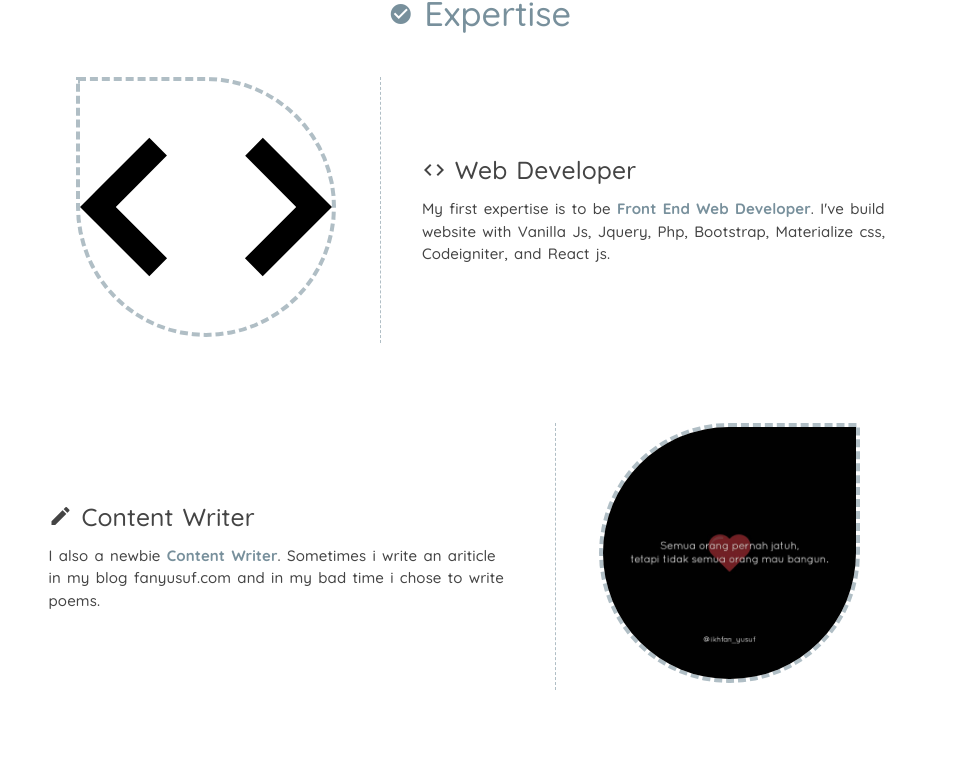
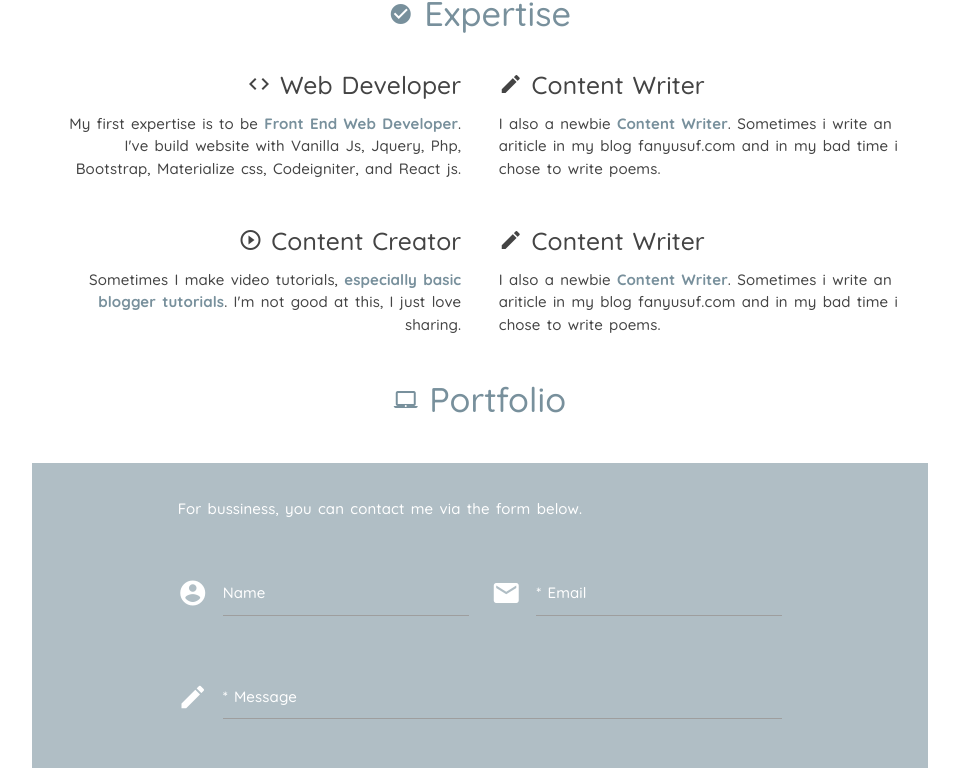
Before and after one commit to IkhfanYusuf/IkhfanYusuf.github.io, a React (Create React App) app: page / in a window 1280 px wide. Shown: the part 577-1345 px from the top of the page, without its empty margins (160-1119 px from the left). Built offline with nearby package versions, Linux system fonts and the light colour scheme.

Commit message:
edit bagian expertise

```diff
--- a/src/App.css
+++ b/src/App.css
@@ -32,22 +32,9 @@ nav::after{
 	left: -30vh;
 }
 
-/*nav::before{
-	width: 35vh;
-	height: 35vh;
-	background: #78909c;
-	top: -15vh;
-	left: 35vh;
+.row-expertise{
+	margin-bottom: 0!important;
 }
-
-.container::before{
-	width: 50vh;
-	height: 50vh;
-	background: #b0bec5 ;
-	top: 15vh;
-	left: -30vh;
-}*/
-
 .profile1{
 	line-height: 1.1;
 }
@@ -58,36 +45,14 @@ nav::after{
 nav ul li a.twitter img, nav ul li a.ig img, nav ul li a.github img, nav ul li a.yt img{
 	width: 48px;
 }
-.expertise-icons{
-	width: 32px;
+.expertise{
+	padding: 0.5rem 1.25rem!important;
 }
-.expertise-first-right{
-	margin: 0 30px!important;
+.expertise h5{
+
 }
-.expertise-first-left img{
-	width: 80%;
-	border-top-right-radius: 50%;
-	border: 4px dashed #b0bec5;
-	border-bottom-left-radius: 50%;
-	border-bottom-right-radius: 50%;
-	overflow: hidden;
-}
-.expertise-first-left.push-l7 img{
-	border-top-left-radius: 50%;
-	border-top-right-radius: 0!important;
-}
-.l5{
-	border-right: 1px dashed #b0bec5;
-}
-.l5.profile{
-	border-right: none;
-}
-.l5.push-l7{
-	border-left: 1px dashed #b0bec5;
-	border-right: none;
-}
-.l7{
-	position: relative;
+.right-align h5{
+	justify-content: flex-end;
 }
 .avatar{
 	position: absolute;
@@ -196,4 +161,16 @@ nav ul li a.twitter img, nav ul li a.ig img, nav ul li a.github img, nav ul li a
 		margin: 0!important;
 	}
 
+	.expertise{
+		border-radius: 2%;
+	}
+	.expertise{
+
+		border-left: 1px solid #b0bec5;
+
+	}
+	.expertise.right-align{
+		border-left: 0;
+		border-right: 1px solid #b0bec5;
 }
+}
--- a/src/App.js
+++ b/src/App.js
@@ -73,52 +73,30 @@ function App() {
 	  	</div>
 	  	<div className="content">
 	  		<div className="section"/>
-	  		<h4 className="expertise center-align blue-grey-text text-lighten-1"><i className="material-icons">check_circle</i>&nbsp;Expertise</h4>
-	  		<div className="section"/>
+	  		<h4 className="center-align blue-grey-text text-lighten-1"><i className="material-icons">check_circle</i>&nbsp;Expertise</h4>
 
 	  		{
 	  		//EXPERTISE START
 	  		}
 
-	  		<div className="row valign-wrapper">
-	  			<div className="col s12 l5 expertise-first-left center-align">
-	  				<img className="" alt="image" src={require('./icons/code.svg').default}/>
-	  			</div>
-
-		  		<div className="col s12 l7 expertise-first-right">
+	  		<div className="row row-expertise valign-wrapper">
+		  		<div className="col s12 l6 expertise right-align">
 		  			<h5 className="valign-wrapper"><i className="material-icons">code</i>&nbsp;Web Developer</h5>
 		  			<p className="text2">My first expertise is to be <b className="blue-grey-text text-lighten-1">Front End Web Developer</b>. I've build website with Vanilla Js, Jquery, Php, Bootstrap, Materialize css, Codeigniter, and React js.</p>
 		  		</div>
-	  		</div>
-
-	  		<div className="section"/>
-	  		<div className="section hide-on-small-only"/>
-
-	  		<div className="row valign-wrapper">
-	  			<div className="col s12 l5 push-l7 expertise-first-left center-align">
-	  				<img className="" alt="image" src={require('./quote.jpg').default}/>
-	  			</div>
-
-		  		<div className="col s12 l7 pull-l5 expertise-first-right">
+		  		<div className="col s12 l6 expertise">
 		  			<h5 className="valign-wrapper"><i className="material-icons">edit</i>&nbsp;Content Writer</h5>
 		  			<p className="text2">I also a newbie <b className="blue-grey-text text-lighten-1">Content Writer</b>. Sometimes i write an ariticle in my blog fanyusuf.com and in my bad time i chose to write poems.</p>
 		  		</div>
 	  		</div>
-
-	  		<div className="section"/>
-	  		<div className="section hide-on-small-only"/>
-
 	  		<div className="row valign-wrapper">
-	  			<div className="col s12 l5 expertise-first-left center-align">
-
-	  				<img className="" alt="image" src={require('./icons/play-outline.svg').default}/>
-
-
-	  			</div>
-
-		  		<div className="col s12 l7 expertise-first-right">
+		  		<div className="col s12 l6 expertise right-align">
 		  			<h5 className="valign-wrapper"><i className="material-icons">play_circle_outline</i>&nbsp;Content Creator</h5>
 		  			<p className="text2">Sometimes I make video tutorials, <b className="blue-grey-text text-lighten-1">especially basic blogger tutorials</b>. I'm not good at this, I just love sharing.</p>
+		  		</div>
+		  		<div className="col s12 l6 expertise">
+		  			<h5 className="valign-wrapper"><i className="material-icons">edit</i>&nbsp;Content Writer</h5>
+		  			<p className="text2">I also a newbie <b className="blue-grey-text text-lighten-1">Content Writer</b>. Sometimes i write an ariticle in my blog fanyusuf.com and in my bad time i chose to write poems.</p>
 		  		</div>
 	  		</div>
 
@@ -126,7 +104,6 @@ function App() {
 	  		//EXPERTISE END
 	  		}
 
-	  		<div className="section"/>
 	  		<h4 className="Portfolio center-align blue-grey-text text-lighten-1"><i className="material-icons">laptop_mac</i>&nbsp;Portfolio</h4>
 	  		<div className="section"/>
 
```
Also changed, not shown: 1 other file (tests, documents, lock files or other folders).
